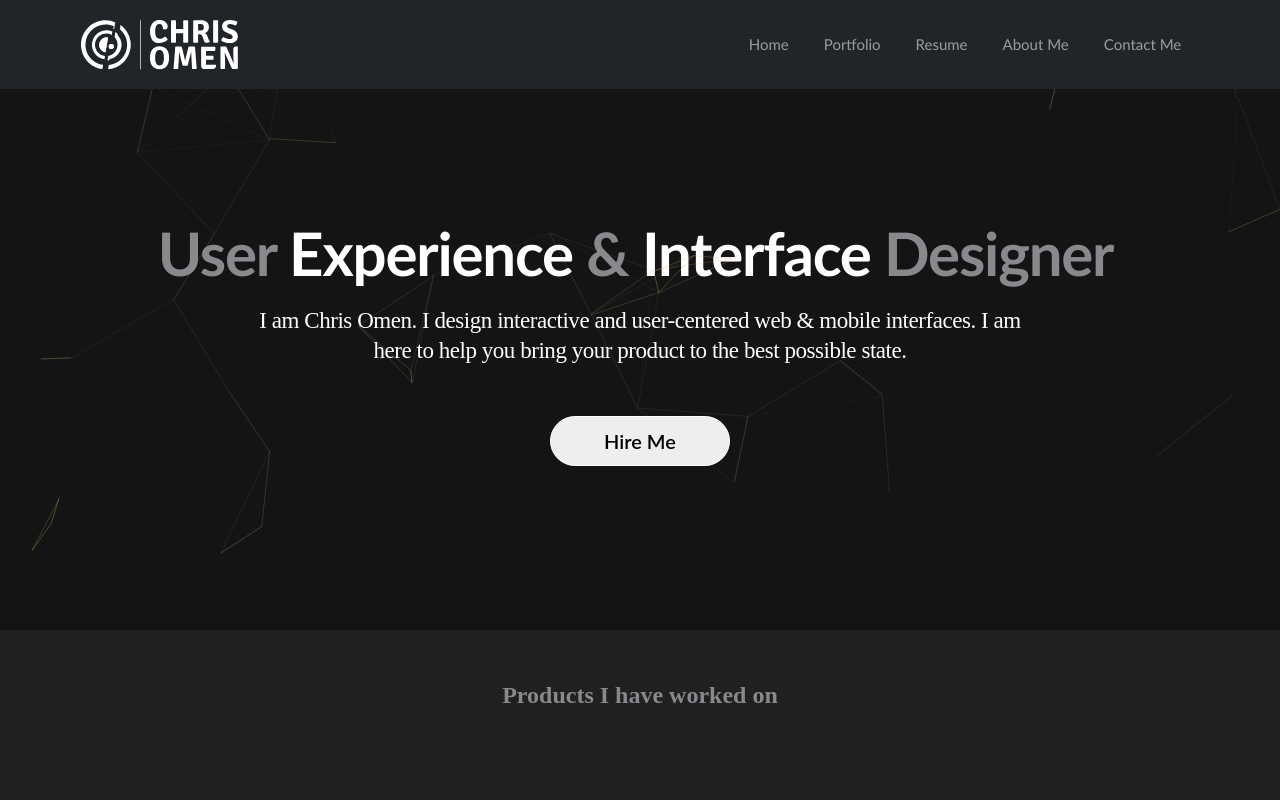
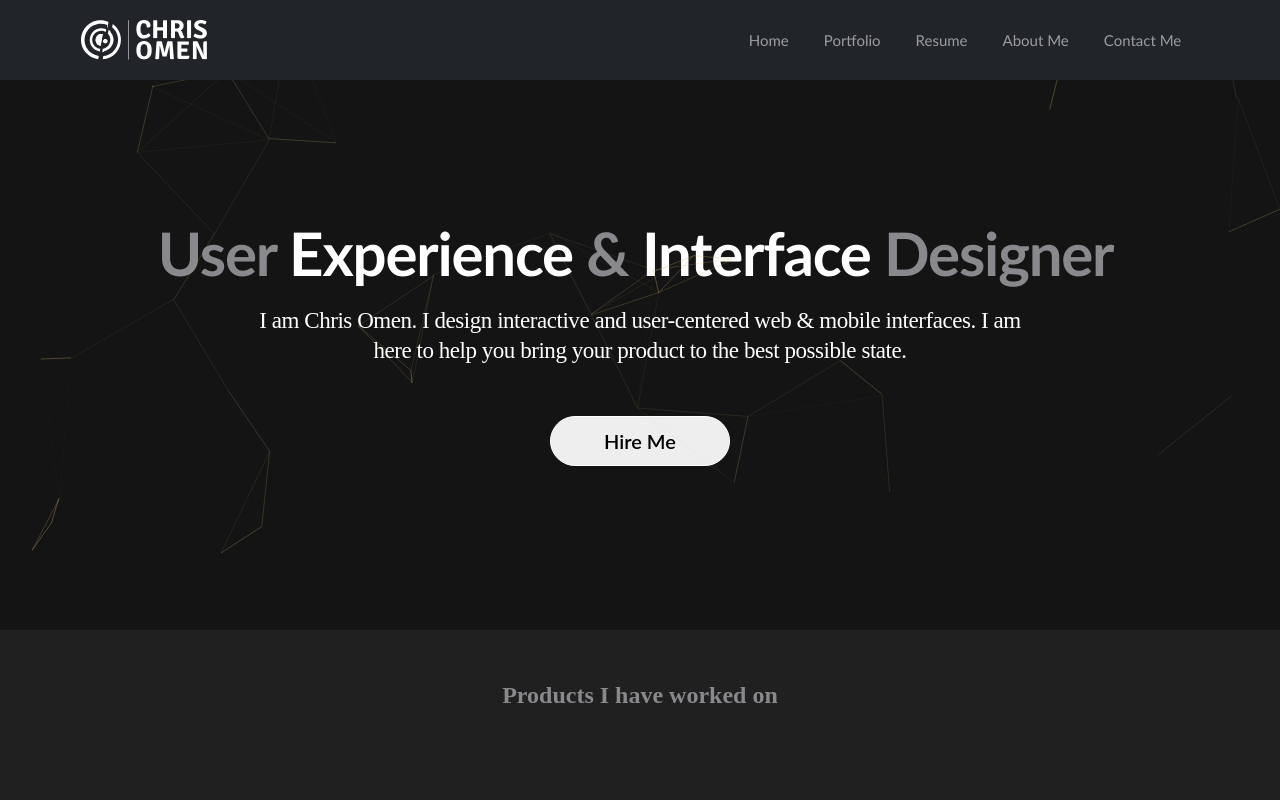
Before and after one commit to sparkybug/Chris-Portfolio, a plain HTML site: page index.html in a window 1280 px wide. Shown: the top 800 px of the page. Drawn offline with nearby package versions, Linux system fonts and the light colour scheme.

Commit message:
resolving issues

```diff
--- a/css/style.css
+++ b/css/style.css
@@ -340,7 +340,7 @@ nav {
 }
 
 .navbar-brand img {
-    max-height: 50px;
+    max-height: 40px;
 }
 
 .navbar-brand {
```
